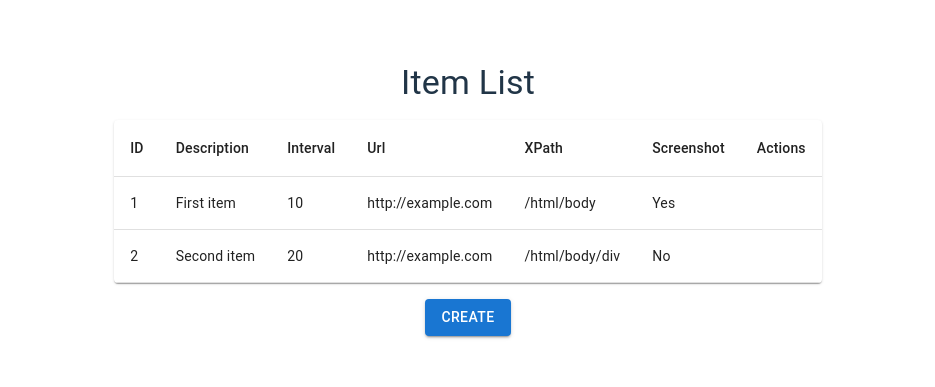
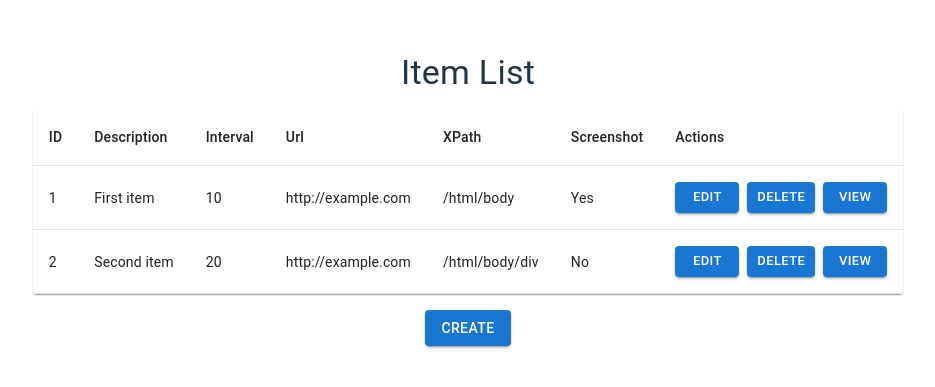
Before and after one commit to dietmarz/tracker, a React (Vite) app in the folder frontend/: page /list in a window 1280 px wide. Shown: the part 221-608 px from the top of the page, without its empty margins (172-1107 px from the left). Built offline with nearby package versions, Linux system fonts and the light colour scheme.

Commit message:
mit buttons in der list

```diff
--- a/frontend/src/components/List.tsx
+++ b/frontend/src/components/List.tsx
@@ -52,15 +52,15 @@ const List: React.FC = () => {
                                 <TableCell>{item.xpath}</TableCell>
                                 <TableCell>{item.screenshot ? 'Yes' : 'No'}</TableCell>
                                 <TableCell>
-                                    {/*<Button variant="contained" size="small" style={{ marginRight: 8 }}>*/}
-                                    {/*    Edit*/}
-                                    {/*</Button>*/}
-                                    {/*<Button variant="contained" size="small" style={{ marginRight: 8 }}>*/}
-                                    {/*    Delete*/}
-                                    {/*</Button>*/}
-                                    {/*<Button variant="contained" size="small">*/}
-                                    {/*    View*/}
-                                    {/*</Button>*/}
+                                    <Button variant="contained" size="small" style={{ marginRight: 8 }}>
+                                        Edit
+                                    </Button>
+                                    <Button variant="contained" size="small" style={{ marginRight: 8 }}>
+                                        Delete
+                                    </Button>
+                                    <Button variant="contained" size="small">
+                                        View
+                                    </Button>
                                 </TableCell>
                             </TableRow>
                         ))}
```
